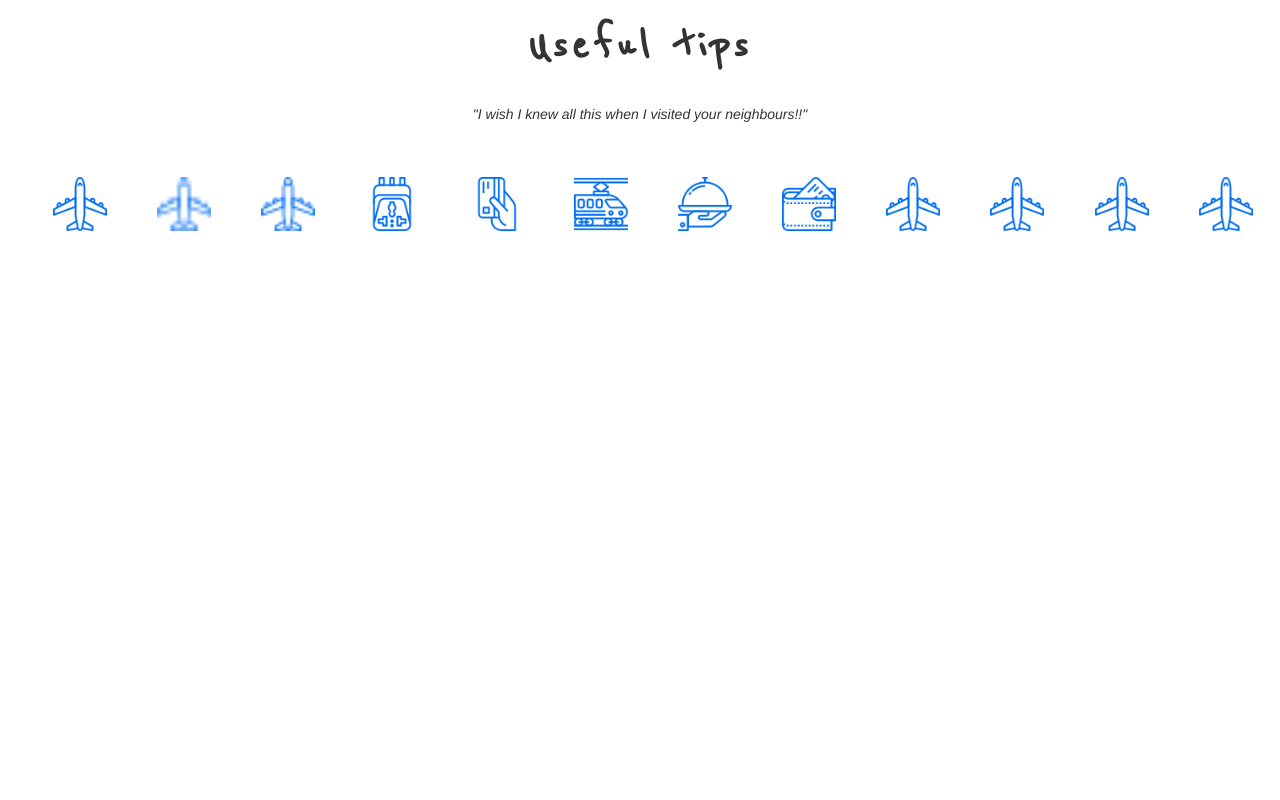
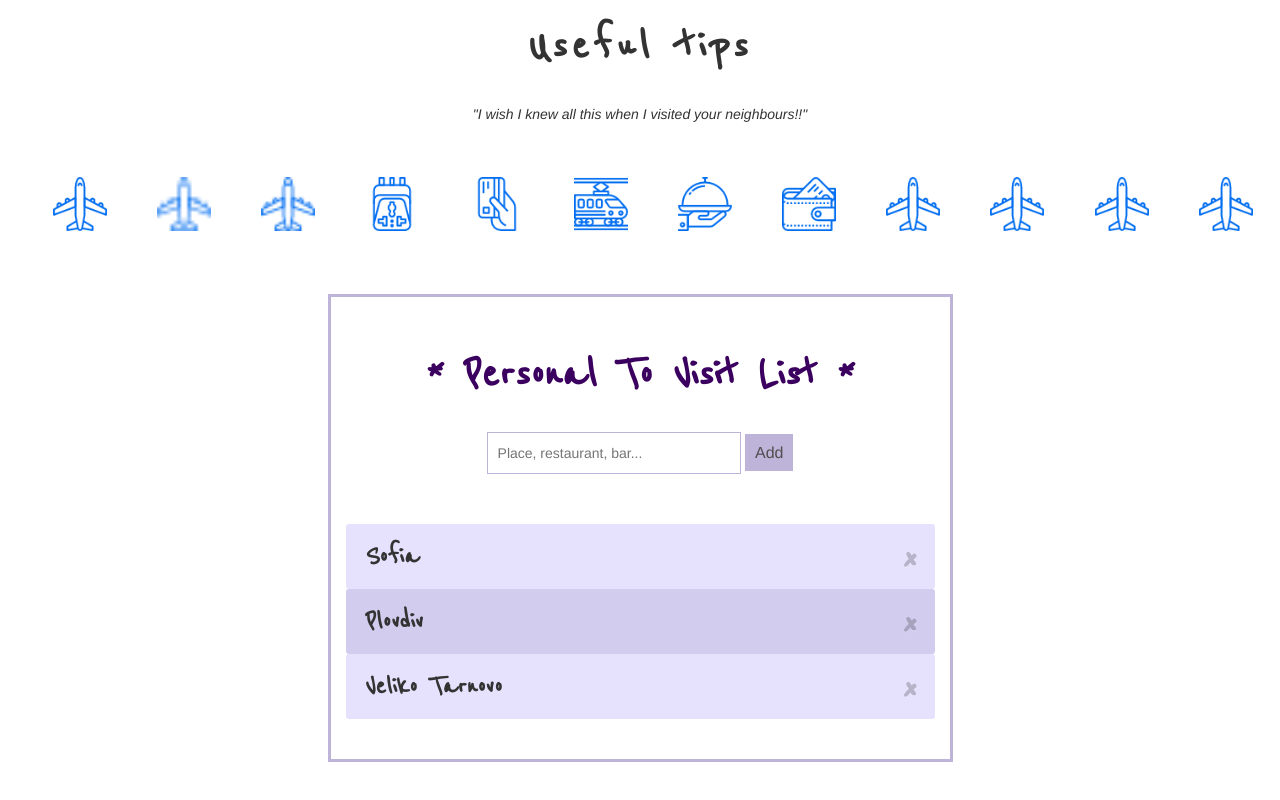
Before and after one commit to Team-5-Tripster-Guide-To-BG/GuideToBG, a plain HTML site: page public/index.html in a window 1280 px wide. Shown: the part 1398-2198 px from the top of the page. Before the commit the page ends 1652 px from the top, so only its background shows below. Drawn offline with nearby package versions, Linux system fonts and the light colour scheme.

Commit message:
Added TOVISIT list where the user can add the places he/she would like to see.

```diff
--- a/public/css/main.css
+++ b/public/css/main.css
@@ -1,5 +1,4 @@
 .navbar {
-
     margin-bottom: 0;
     background-color: #142130;
     border: 0;
@@ -63,3 +62,130 @@
 #demo, #demo2, #demo3{
     margin-top: 20px;
 }
+
+
+
+/* Remove margins and padding from the list */
+#myUl {
+    margin: 0;
+    padding: 0;
+    list-style: none;
+}
+
+/* Style the list items */
+#myUl>li {
+    cursor: pointer;
+    position: relative;
+    padding: 12px 6px 10px 20px;
+    background: #d2ccee;
+    font-size: 30px;
+    transition: 0.2s;
+    border-radius: 3px;
+    font-family: 'Reenie Beanie', sans-serif;
+    /* make the list items unselectable */
+    -webkit-user-select: none;
+    -moz-user-select: none;
+    -ms-user-select: none;
+    user-select: none;
+}
+
+/* Set all odd list items to a different color (zebra-stripes) */
+#myUl>li:nth-child(odd) {
+    background: #e6e2fe;
+}
+
+/* Darker background-color on hover */
+#myUl>li:hover {
+    background: #ddd;
+}
+
+/* When clicked on, add a background color and strike out text */
+#myUl li.checked {
+    background: #888;
+    color: #fff;
+    text-decoration: line-through;
+}
+
+/* Add a "checked" mark when clicked on */
+#myUl li.checked::before {
+    content: '';
+    position: absolute;
+    border-color: #fff;
+    border-style: solid;
+    border-width: 0 2px 2px 0;
+    top: 10px;
+    left: 16px;
+    transform: rotate(45deg);
+    height: 15px;
+    width: 7px;
+}
+
+/* Style the close button */
+.close {
+    position: absolute;
+    right: 0;
+    top: 0;
+    padding: 12px 16px 12px 16px;
+    font-size: 50px !important;
+}
+
+.close:hover {
+    background-color: #f44336;
+    color: white;
+}
+
+/* Style the header */
+.personal-to-visit-list{
+    font-family: 'Reenie Beanie', sans-serif;
+    font-size: 50px !important;
+    margin-bottom: 30px;
+}
+.addItems {
+    text-align: center;
+}
+.header {
+    background-color: #ffffff;
+    padding: 30px 40px;
+    color: #3b005f;
+    text-align: center;
+    margin-bottom: 20px;
+}
+
+/* Clear floats after the header */
+.header:after {
+    content: "";
+    display: table;
+    clear: both;
+}
+
+/* Style the input */
+input {
+    border: 1px solid #beb3d9;
+    padding: 10px;
+    width: 50%;
+    font-size: 16px;
+    margin-top: 30px;
+}
+
+/* Style the "Add" button */
+.addBtn {
+    background: #beb3d9;
+    color: #4f4f4f;
+    padding: 10px;
+    size: 30px;
+    text-align: center;
+    font-size: 16px;
+    cursor: pointer;
+    transition: 0.3s;
+}
+
+.addBtn:hover {
+    background-color: #bbb;
+}
+#personalTripsterList{
+    margin-top: 40px;
+    margin-bottom: 40px;
+    padding-bottom: 40px;
+    border: 3px solid #beb3d9;
+    width: 50%;
+}
--- a/public/index.html
+++ b/public/index.html
@@ -155,10 +155,24 @@
                     </div>
                 </div>
             </div>
+            <div id="personalTripsterList" class="container-fluid">
+                <div id="myDIV" class="header">
+                    <h2 class="personal-to-visit-list"><strong>* Personal To Visit List *</strong></h2>
+                    <div class="addItems">
+                        <input type="text" id="myInput" placeholder="Place, restaurant, bar...">
+                        <span onclick="newElement()" class="addBtn">Add</span>
+                    </div>
+                </div>
+
+                <ul id="myUl" class="ulList">
+                    <li class="addedItem"><strong>Sofia</strong></li>
+                    <li class="addedItem"><strong>Plovdiv</strong></li>
+                    <li class="addedItem"><strong>Veliko Tarnovo</strong></li>
+                </ul>
+            </div>
         </main>
         <footer>
         </footer>
-    <div id="fb-root"></div>
 </div>
     <script>
         $(document).ready(function(){
@@ -188,6 +202,63 @@
                 });
             });
         })
+
+
+        // Create a "close" button and append it to each list item
+        var myNodelist = document.getElementsByClassName("addedItem");
+        var i;
+        for (i = 0; i < myNodelist.length; i++) {
+            var span = document.createElement("SPAN");
+            var txt = document.createTextNode("\u00D7");
+            span.className = "close";
+            span.appendChild(txt);
+            myNodelist[i].appendChild(span);
+        }
+
+        // Click on a close button to hide the current list item
+        var close = document.getElementsByClassName("close");
+        var i;
+        for (i = 0; i < close.length; i++) {
+            close[i].onclick = function() {
+                var div = this.parentElement;
+                div.style.display = "none";
+            }
+        }
+
+        // Add a "checked" symbol when clicking on a list item
+        var list = document.querySelector('ulList');
+        list.addEventListener('click', function(ev) {
+            if (ev.target.tagName === 'li') {
+                ev.target.classList.toggle('checked');
+            }
+        }, false);
+
+        // Create a new list item when clicking on the "Add" button
+        function newElement() {
+            var li = document.createElement("li");
+            var inputValue = document.getElementById("myInput").value;
+            var t = document.createTextNode(inputValue);
+            li.appendChild(t);
+            if (inputValue === '') {
+                alert("You must add something to the list!");
+            } else {
+                document.getElementById("myUl").appendChild(li);
+            }
+            document.getElementById("myInput").value = "";
+
+            var span = document.createElement("SPAN");
+            var txt = document.createTextNode("\u00D7");
+            span.className = "close";
+            span.appendChild(txt);
+            li.appendChild(span);
+
+            for (i = 0; i < close.length; i++) {
+                close[i].onclick = function() {
+                    var div = this.parentElement;
+                    div.style.display = "none";
+                }
+            }
+        }
     </script>
 </body>
 </html>
```
